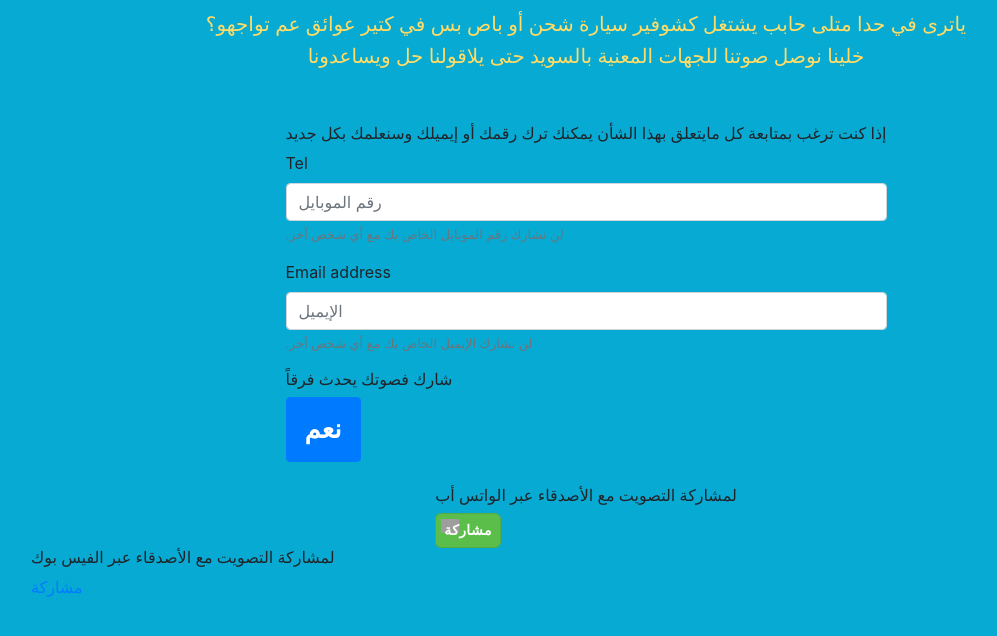
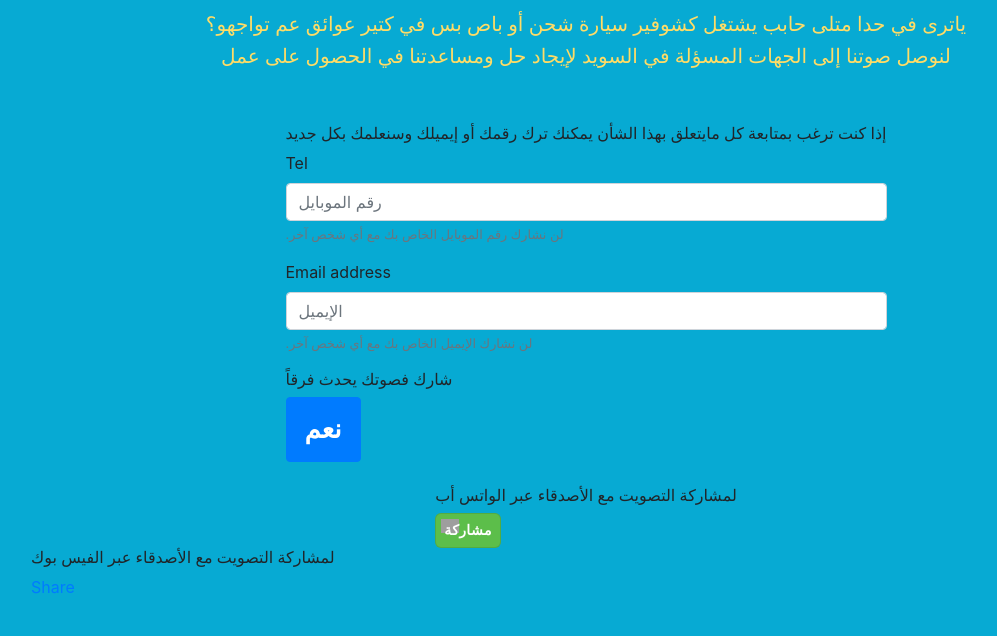
Before and after one commit to SamerSenbol/surveyApp, a PHP site: page / in a window 1280 px wide. Shown: the top 636 px of the page, without its empty margins (54-1051 px from the left). Run offline with PHP 8.4, Linux system fonts and the light colour scheme; some libraries are stand-ins or nearby versions; grey boxes are pictures that could not be loaded.

Commit message:
Making changes for enhancing the site.

```diff
--- a/index.php
+++ b/index.php
@@ -2,9 +2,9 @@
 include "./includes/html-start.php";
 ?>
     <div class="container">
-        <div class="row justify-content-md-center">
+        <div class="row justify-content-center">
             <h5>ياترى في حدا متلى حابب يشتغل كشوفير سيارة شحن أو باص بس في كتير عوائق عم تواجهو؟</h5>
-            <h5>خلينا نوصل صوتنا للجهات المعنية بالسويد حتى يلاقولنا حل ويساعدونا</h5>
+            <h5>لنوصل صوتنا إلى الجهات المسؤلة في السويد لإيجاد حل ومساعدتنا في الحصول على عمل</h5>
             <form action="insert.php" method="POST">
                 <div class="form-group"> <br><br>
                     <h6>إذا كنت ترغب بمتابعة كل مايتعلق بهذا الشأن يمكنك ترك رقمك أو إيميلك وسنعلمك بكل جديد</h6>
@@ -21,18 +21,18 @@ include "./includes/html-start.php";
                 <button type="submit" name="submit" class="btn btn-primary">نعم</button><br><br>
             </form>
         </div>
-        <div class="row justify-content-md-center">
+        <div class="row justify-content-center">
             <div class="whatsup">
                 <h6>لمشاركة التصويت مع الأصدقاء عبر الواتس أب</h6>
                 <a data-text="شارك فصوتك يحدث فرقاً" data-link="http://www.doitonline.se/" class="whatsapp w3_whatsapp_btn w3_whatsapp_btn_large">مشاركة</a>
             </div>
         </div>
-        <div class="row justify-content-md-center">
+        <div class="row justify-content-center">
             <div id="fb-root"></div>
                 <script async defer crossorigin="anonymous" src="https://connect.facebook.net/en_US/sdk.js#xfbml=1&version=v4.0&appId=356632788307657&autoLogAppEvents=1"></script>
             </div>
             <h6>لمشاركة التصويت مع الأصدقاء عبر الفيس بوك </h6>
-            <div class="fb-share-button" data-href="http://www.doitonline.se/" data-layout="button_count" data-size="large"><a target="_blank" href="https://www.facebook.com/sharer/sharer.php?u=http%3A%2F%2Fwww.doitonline.se%2F&amp;src=sdkpreparse" class="fb-xfbml-parse-ignore">مشاركة</a></div>
+            <div class="fb-share-button" data-href="http://www.doitonline.se/" data-layout="button_count" data-size="large"><a target="_blank" href="https://www.facebook.com/sharer/sharer.php?u=http%3A%2F%2Fwww.doitonline.se%2F&amp;src=sdkpreparse" class="fb-xfbml-parse-ignore">Share</a></div>
         </div>
     </div>
 
--- a/main.js
+++ b/main.js
@@ -28,7 +28,7 @@ $(document).ready(function() {
     var whatsapp_url = "whatsapp://send?text=" + message;
     window.location.href = whatsapp_url;
     } else {
-    alert("Please share this article in mobile device");
+    alert("يرجى مشاركة هذا التصويت عبر الواتس أب في الجهاز المحمول");
     }
     });
     });
```
